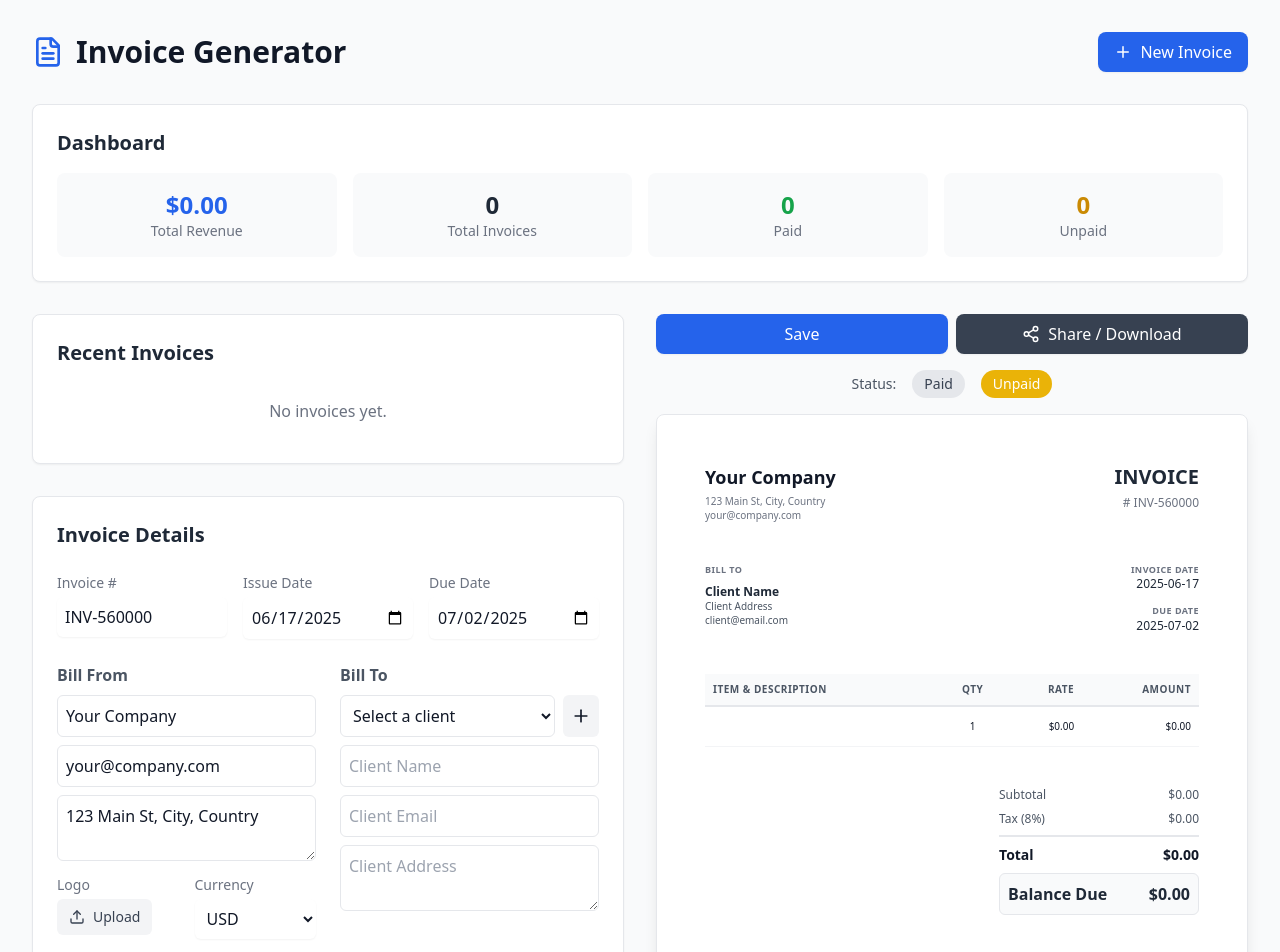
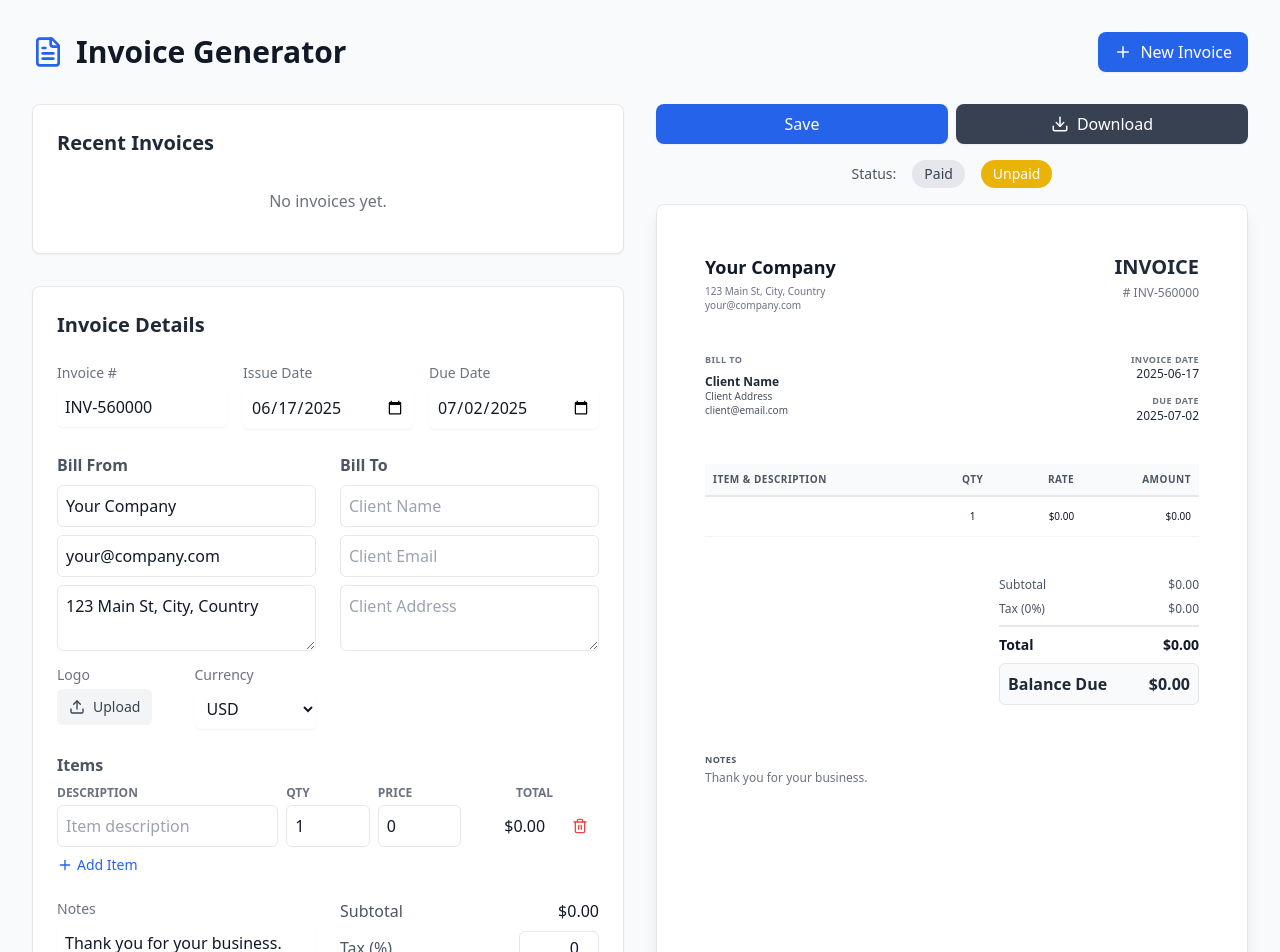
Before and after one commit to Alexkhax110/PDF-Invoice-Generator, a React (Create React App) app: page / in a window 1280 px wide. Shown: the top 952 px of the page. Built offline with nearby package versions, Linux system fonts and the light colour scheme.

Commit message:
Beta Version 0.1

```diff
--- a/src/App.js
+++ b/src/App.js
@@ -37,58 +37,6 @@ const Notification = memo(({ message, show, type, onDismiss }) => {
 });
 
 // --- Child Components ---
-const Dashboard = memo(({ invoices }) => {
-    const stats = {
-        total: invoices.length,
-        paid: invoices.filter(inv => inv.status === 'paid').length,
-        unpaid: invoices.filter(inv => inv.status === 'unpaid').length,
-    };
-
-    const totalRevenueByCurrency = invoices
-        .filter(inv => inv.status === 'paid')
-        .reduce((acc, inv) => {
-            const currencyCode = inv.currency?.code || 'USD';
-            const invSubtotal = inv.items.reduce((sum, item) => sum + Number(item.quantity) * Number(item.price), 0);
-            const invTaxAmount = (invSubtotal * Number(inv.tax)) / 100;
-            const invTotal = invSubtotal + invTaxAmount - Number(inv.discount);
-
-            if (!acc[currencyCode]) {
-                acc[currencyCode] = { total: 0, symbol: inv.currency?.symbol || '$' };
-            }
-            acc[currencyCode].total += invTotal;
-            return acc;
-        }, {});
-
-
-    return (
-        <div className="bg-white p-4 sm:p-6 rounded-lg shadow-sm border border-gray-200 mb-8">
-            <h2 className="text-xl font-semibold text-gray-800 mb-4">Dashboard</h2>
-            <div className="grid grid-cols-2 md:grid-cols-4 gap-4 text-center">
-                 <div className="p-4 bg-gray-50 rounded-lg">
-                    <div className="text-xl sm:text-2xl font-bold text-blue-600">
-                        {Object.keys(totalRevenueByCurrency).length > 0 ? Object.entries(totalRevenueByCurrency).map(([code, data]) => (
-                            <div key={code}>{data.symbol}{data.total.toFixed(2)}</div>
-                        )) : '$0.00'}
-                    </div>
-                    <p className="text-xs sm:text-sm text-gray-500">Total Revenue</p>
-                </div>
-                <div className="p-4 bg-gray-50 rounded-lg">
-                    <p className="text-xl sm:text-2xl font-bold text-gray-800">{stats.total}</p>
-                    <p className="text-xs sm:text-sm text-gray-500">Total Invoices</p>
-                </div>
-                 <div className="p-4 bg-gray-50 rounded-lg">
-                    <p className="text-xl sm:text-2xl font-bold text-green-600">{stats.paid}</p>
-                    <p className="text-xs sm:text-sm text-gray-500">Paid</p>
-                </div>
-                <div className="p-4 bg-gray-50 rounded-lg">
-                    <p className="text-xl sm:text-2xl font-bold text-yellow-600">{stats.unpaid}</p>
-                    <p className="text-xs sm:text-sm text-gray-500">Unpaid</p>
-                </div>
-            </div>
-        </div>
-    );
-});
-
 const InvoiceList = memo(({ invoices, onSelect, onDelete }) => (
     <div className="bg-white p-4 sm:p-6 rounded-lg shadow-sm border border-gray-200 mb-8">
         <h2 className="text-xl font-semibold text-gray-800 mb-4">Recent Invoices</h2>
@@ -115,36 +63,7 @@ const InvoiceList = memo(({ invoices, onSelect, onDelete }) => (
     </div>
 ));
 
-const ClientModal = memo(({ isOpen, isEditMode, currentClient, onClientChange, onSubmit, onClose }) => {
-    if (!isOpen) return null;
-    return (
-        <div className="fixed inset-0 bg-black bg-opacity-50 flex items-center justify-center z-50 p-4">
-            <div className="bg-white rounded-lg p-8 w-full max-w-md">
-                <h2 className="text-xl font-semibold mb-4">{isEditMode ? 'Edit Client' : 'Add New Client'}</h2>
-                <form onSubmit={onSubmit}>
-                    <div className="mb-4">
-                        <label className="block text-sm font-medium text-gray-700">Name</label>
-                        <input type="text" name="name" value={currentClient.name} onChange={onClientChange} className="mt-1 block w-full border-gray-300 rounded-md shadow-sm focus:ring-blue-500 focus:border-blue-500 sm:text-sm p-2" required />
-                    </div>
-                    <div className="mb-4">
-                        <label className="block text-sm font-medium text-gray-700">Email</label>
-                        <input type="email" name="email" value={currentClient.email} onChange={onClientChange} className="mt-1 block w-full border-gray-300 rounded-md shadow-sm focus:ring-blue-500 focus:border-blue-500 sm:text-sm p-2" required />
-                    </div>
-                    <div className="mb-4">
-                        <label className="block text-sm font-medium text-gray-700">Address</label>
-                        <textarea name="address" value={currentClient.address} onChange={onClientChange} className="mt-1 block w-full border-gray-300 rounded-md shadow-sm focus:ring-blue-500 focus:border-blue-500 sm:text-sm p-2" required />
-                    </div>
-                    <div className="flex justify-end space-x-2">
-                        <button type="button" onClick={onClose} className="px-4 py-2 bg-gray-200 text-gray-800 rounded-md hover:bg-gray-300">Cancel</button>
-                        <button type="submit" className="px-4 py-2 bg-blue-600 text-white rounded-md hover:bg-blue-700">{isEditMode ? 'Update Client' : 'Add Client'}</button>
-                    </div>
-                </form>
-            </div>
-        </div>
-    );
-});
-
-const ShareModal = memo(({ isOpen, onClose, downloadJPG, downloadPDF }) => {
+const DownloadModal = memo(({ isOpen, onClose, downloadJPG, downloadPDF }) => {
     if (!isOpen) return null;
 
     return (
@@ -208,7 +127,7 @@ export default function App() {
             billFrom: { name: 'Your Company', email: 'your@company.com', address: '123 Main St, City, Country' },
             billTo: { name: '', email: '', address: '' },
             items: [{ description: '', quantity: 1, price: 0.00 }],
-            tax: 8.0,
+            tax: 0.0,
             discount: 0.00,
             notes: 'Thank you for your business.',
             status: 'unpaid',
@@ -218,14 +137,10 @@ export default function App() {
 
     const [isLoading, setIsLoading] = useState(true);
     const [invoices, setInvoices] = useState([]);
-    const [clients, setClients] = useState([]);
     const [currentInvoice, setCurrentInvoice] = useState(getInitialInvoiceState);
-    const [isClientModalOpen, setClientModalOpen] = useState(false);
-    const [isShareModalOpen, setShareModalOpen] = useState(false);
+    const [isDownloadModalOpen, setDownloadModalOpen] = useState(false);
     const [isConfirmModalOpen, setConfirmModalOpen] = useState(false);
     const [invoiceToDelete, setInvoiceToDelete] = useState(null);
-    const [isClientEditMode, setClientEditMode] = useState(false);
-    const [currentClient, setCurrentClient] = useState({ name: '', email: '', address: '' });
     const [notification, setNotification] = useState({ message: '', show: false, type: 'success' });
 
     const invoicePreviewRef = useRef(null);
@@ -238,31 +153,21 @@ export default function App() {
             if (savedInvoices) {
                 setInvoices(savedInvoices);
             }
-            const savedClients = JSON.parse(localStorage.getItem('clients'));
-            if (savedClients) {
-                setClients(savedClients);
-            }
         } catch (error) {
-            console.error("Error loading data from localStorage", error);
+            console.error("Error loading invoices from localStorage", error);
         }
         setIsLoading(false);
     }, []);
 
     useEffect(() => {
-        try {
-            localStorage.setItem('invoices', JSON.stringify(invoices));
-        } catch (error) {
-            console.error("Error saving invoices to localStorage", error);
+        if(!isLoading) {
+            try {
+                localStorage.setItem('invoices', JSON.stringify(invoices));
+            } catch (error) {
+                console.error("Error saving invoices to localStorage", error);
+            }
         }
-    }, [invoices]);
-
-    useEffect(() => {
-        try {
-            localStorage.setItem('clients', JSON.stringify(clients));
-        } catch (error) {
-            console.error("Error saving clients to localStorage", error);
-        }
-    }, [clients]);
+    }, [invoices, isLoading]);
 
     // --- Script Loading Effect ---
     useEffect(() => {
@@ -342,39 +247,6 @@ export default function App() {
             return { ...prev, items };
         });
     }, []);
-
-    const handleClientSelect = useCallback((clientId) => {
-        const selected = clients.find(c => c.id === clientId);
-        if (selected) {
-            setCurrentInvoice(prev => ({ ...prev, billTo: { name: selected.name, email: selected.email, address: selected.address } }));
-        }
-    }, [clients]);
-
-    // --- Client Modal Logic ---
-    const openNewClientModal = useCallback(() => {
-        setClientEditMode(false);
-        setCurrentClient({ name: '', email: '', address: '' });
-        setClientModalOpen(true);
-    }, []);
-
-    const handleClientChange = useCallback((e) => {
-        const { name, value } = e.target;
-        setCurrentClient(prev => ({...prev, [name]: value}));
-    }, [])
-
-    const handleClientSubmit = useCallback(async (e) => {
-        e.preventDefault();
-        setClients(prevClients => {
-            if(isClientEditMode) {
-                return prevClients.map(client => client.id === currentClient.id ? currentClient : client);
-            } else {
-                return [...prevClients, { ...currentClient, id: crypto.randomUUID() }];
-            }
-        });
-        setNotification({ message: isClientEditMode ? 'Client updated!' : 'Client added!', show: true, type: 'success' });
-        setClientModalOpen(false);
-    }, [isClientEditMode, currentClient]);
-
 
     // --- Invoice Actions ---
     const saveInvoice = useCallback(() => {
@@ -488,8 +360,6 @@ export default function App() {
                     </button>
                 </div>
 
-                <Dashboard invoices={invoices} />
-
                 <div className="grid grid-cols-1 lg:grid-cols-2 gap-8">
                     {/* Left Column: Form & Lists */}
                     <div>
@@ -536,13 +406,6 @@ export default function App() {
                                 </div>
                                 <div>
                                     <h3 className="font-semibold text-gray-600 mb-2">Bill To</h3>
-                                    <div className="flex gap-2 mb-2">
-                                        <select onChange={(e) => handleClientSelect(e.target.value)} className="w-full p-2 border rounded-md bg-white">
-                                            <option value="">Select a client</option>
-                                            {clients.map(c => <option key={c.id} value={c.id}>{c.name}</option>)}
-                                        </select>
-                                        <button onClick={openNewClientModal} className="p-2 bg-gray-100 rounded-md hover:bg-gray-200 shrink-0"><Plus size={20} /></button>
-                                    </div>
                                     <input placeholder="Client Name" name="name" value={currentInvoice.billTo.name} onChange={(e) => handleInputChange(e, 'billTo')} className="w-full mb-2 p-2 border rounded-md" />
                                     <input placeholder="Client Email" name="email" value={currentInvoice.billTo.email} onChange={(e) => handleInputChange(e, 'billTo')} className="w-full mb-2 p-2 border rounded-md" />
                                     <textarea placeholder="Client Address" name="address" value={currentInvoice.billTo.address} onChange={(e) => handleInputChange(e, 'billTo')} className="w-full p-2 border rounded-md" rows="2"></textarea>
@@ -551,14 +414,21 @@ export default function App() {
 
                             <div>
                                 <h3 className="font-semibold text-gray-600 mb-2">Items</h3>
+                                <div className="hidden sm:grid grid-cols-12 gap-2 items-center text-xs font-bold text-gray-500 uppercase mb-1">
+                                    <div className="col-span-5">Description</div>
+                                    <div className="col-span-2">Qty</div>
+                                    <div className="col-span-2">Price</div>
+                                    <div className="col-span-2 text-right">Total</div>
+                                    <div className="col-span-1"></div>
+                                </div>
                                 <div className="space-y-2">
                                 {currentInvoice.items.map((item, index) => (
                                     <div key={index} className="grid grid-cols-12 gap-2 items-center">
                                         <input name="description" placeholder="Item description" value={item.description} onChange={e => handleItemChange(index, e)} className="col-span-12 sm:col-span-5 p-2 border rounded-md" />
-                                        <input name="quantity" type="number" value={item.quantity} onChange={e => handleItemChange(index, e)} className="col-span-4 sm:col-span-2 p-2 border rounded-md" />
-                                        <input name="price" type="number" step="0.01" value={item.price} onChange={e => handleItemChange(index, e)} className="col-span-4 sm:col-span-2 p-2 border rounded-md" />
+                                        <input name="quantity" type="number" placeholder="Qty" value={item.quantity} onChange={e => handleItemChange(index, e)} className="col-span-4 sm:col-span-2 p-2 border rounded-md" />
+                                        <input name="price" type="number" placeholder="Price" step="0.01" value={item.price} onChange={e => handleItemChange(index, e)} className="col-span-4 sm:col-span-2 p-2 border rounded-md" />
                                         <span className="col-span-3 sm:col-span-2 text-right p-2">{currentInvoice.currency.symbol}{(Number(item.quantity) * Number(item.price)).toFixed(2)}</span>
-                                        <button onClick={() => handleRemoveItem(index)} className="col-span-1 text-red-500 hover:text-red-700"><Trash2 size={16} /></button>
+                                        <button onClick={() => handleRemoveItem(index)} className="col-span-1 text-red-500 hover:text-red-700 justify-self-center"><Trash2 size={16} /></button>
                                     </div>
                                 ))}
                                 </div>
@@ -598,7 +468,7 @@ export default function App() {
                     <div className="sticky top-8">
                         <div className="flex flex-col sm:flex-row items-center gap-2 mb-4">
                             <button onClick={saveInvoice} className="w-full flex items-center justify-center gap-2 px-4 py-2 bg-blue-600 text-white rounded-lg shadow-sm hover:bg-blue-700 transition">Save</button>
-                            <button onClick={() => setShareModalOpen(true)} className="w-full flex items-center justify-center gap-2 px-4 py-2 bg-gray-700 text-white rounded-lg shadow-sm hover:bg-gray-800 transition"><Share2 size={18} /> Share / Download</button>
+                            <button onClick={() => setDownloadModalOpen(true)} className="w-full flex items-center justify-center gap-2 px-4 py-2 bg-gray-700 text-white rounded-lg shadow-sm hover:bg-gray-800 transition"><Download size={18} /> Download</button>
                         </div>
                          <div className="flex items-center justify-center gap-4 mb-4">
                             <span className="text-sm font-medium text-gray-600">Status:</span>
@@ -685,17 +555,9 @@ export default function App() {
                     </div>
                 </div>
             </main>
-            {isClientModalOpen && <ClientModal
-                isOpen={isClientModalOpen}
-                isEditMode={isClientEditMode}
-                currentClient={currentClient}
-                onClientChange={handleClientChange}
-                onSubmit={handleClientSubmit}
-                onClose={() => setClientModalOpen(false)}
-            />}
-            {isShareModalOpen && <ShareModal
-                isOpen={isShareModalOpen}
-                onClose={() => setShareModalOpen(false)}
+            {isDownloadModalOpen && <DownloadModal
+                isOpen={isDownloadModalOpen}
+                onClose={() => setDownloadModalOpen(false)}
                 downloadJPG={downloadJPG}
                 downloadPDF={downloadPDF}
             />}
```
